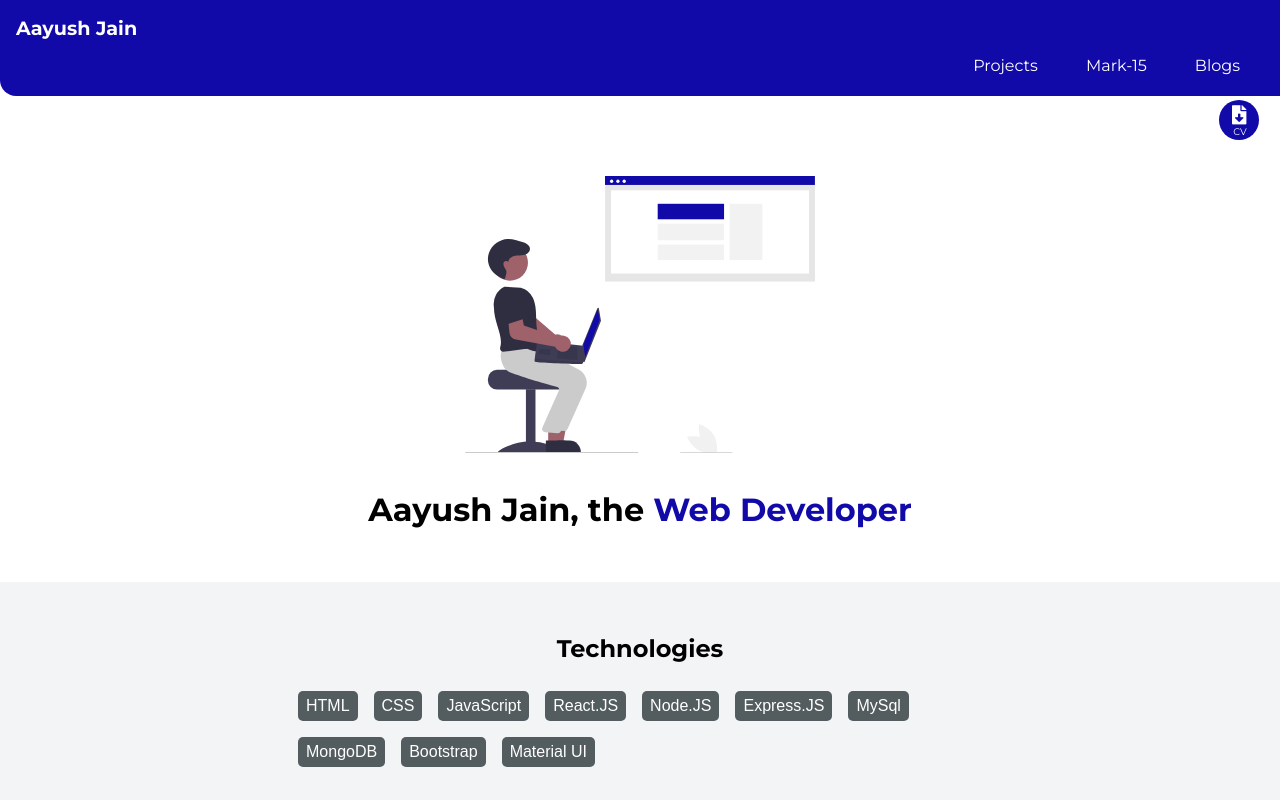
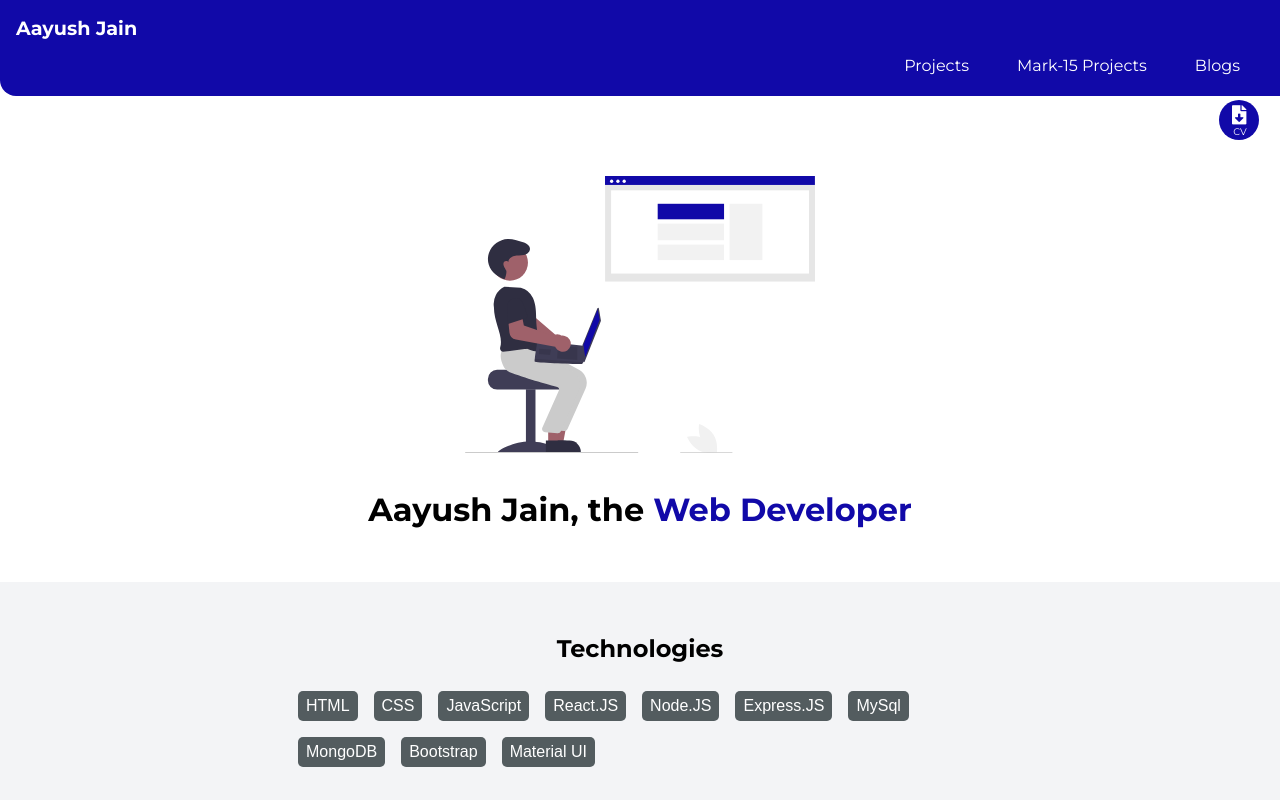
Before and after one commit to Aayushjain-code/personal-portfolio-website, a plain HTML site: page index.html in a window 1280 px wide. Shown: the top 800 px of the page. Drawn offline with Linux system fonts and the light colour scheme.

Commit message:
Update index.html

```diff
--- a/index.html
+++ b/index.html
@@ -25,7 +25,7 @@
                 <a class="link" href="project.html">Projects</a>
             </li>
             <li class="list-item-inline">
-                <a class="link" href="/mark15.html">Mark-15</a>
+                <a class="link" href="/mark15.html">Mark-15 Projects</a>
             </li>
             <li class="list-item-inline">
                 <a class="link" href="/blogs.html">Blogs</a>
```
